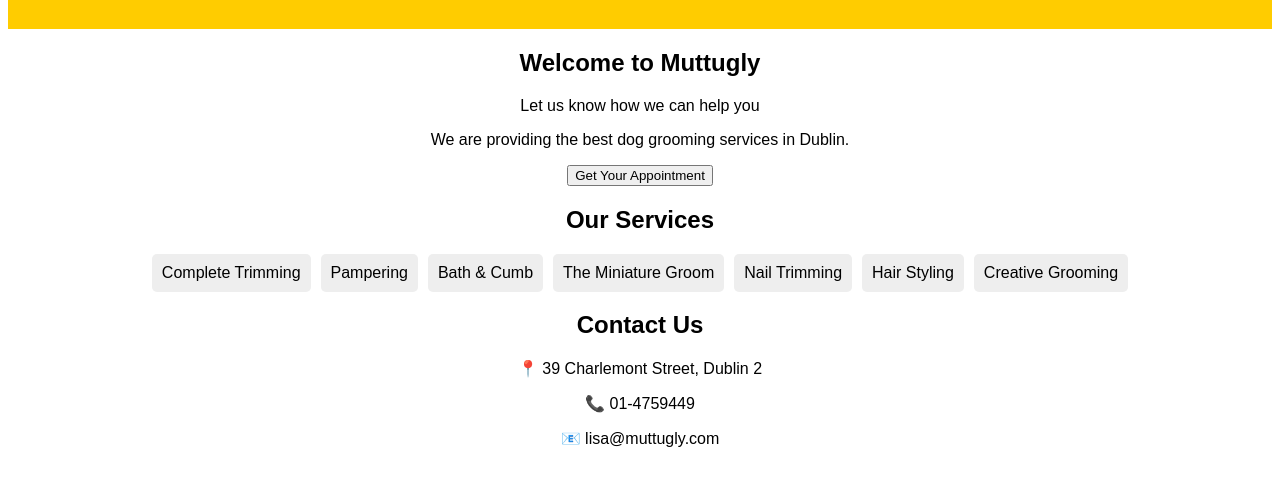
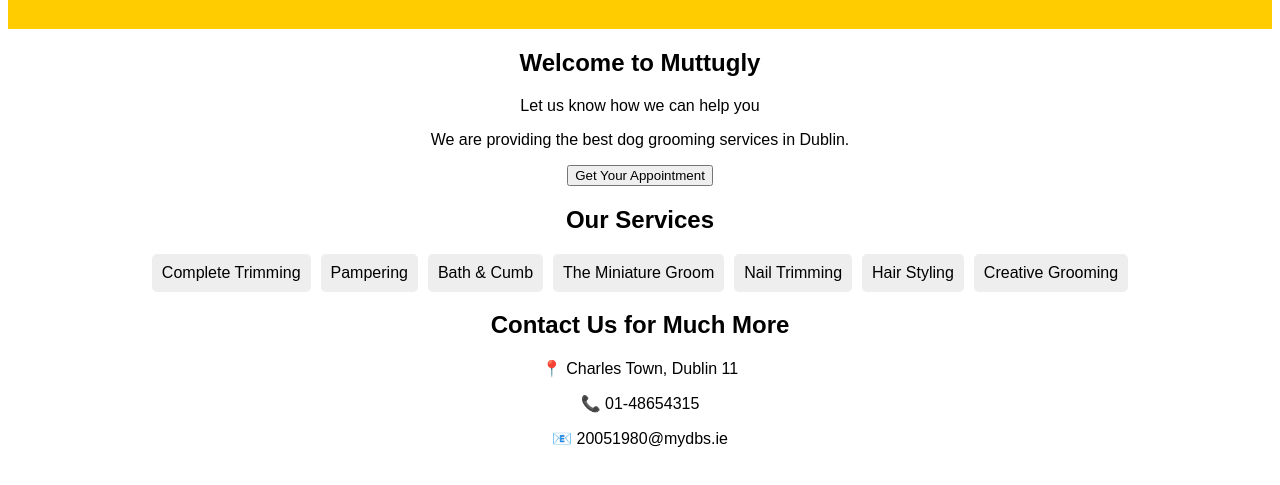
Before and after one commit to 2005198/Muttugly, a plain HTML site: page index.html in a window 1280 px wide. Shown: the part 123-608 px from the top of the page. Drawn offline with Linux system fonts and the light colour scheme.

Commit message:
Contact Update

```diff
--- a/index.html
+++ b/index.html
@@ -40,10 +40,10 @@
     </section>
 
     <section id="contact">
-        <h2>Contact Us</h2>
-        <p>📍 39 Charlemont Street, Dublin 2</p>
-        <p>📞 01-4759449</p>
-        <p>📧 lisa@muttugly.com</p>
+        <h2>Contact Us for Much More</h2>
+        <p>📍 Charles Town, Dublin 11</p>
+        <p>📞 01-48654315</p>
+        <p>📧 20051980@mydbs.ie</p>
     </section>
 </body>
 </html>
```
